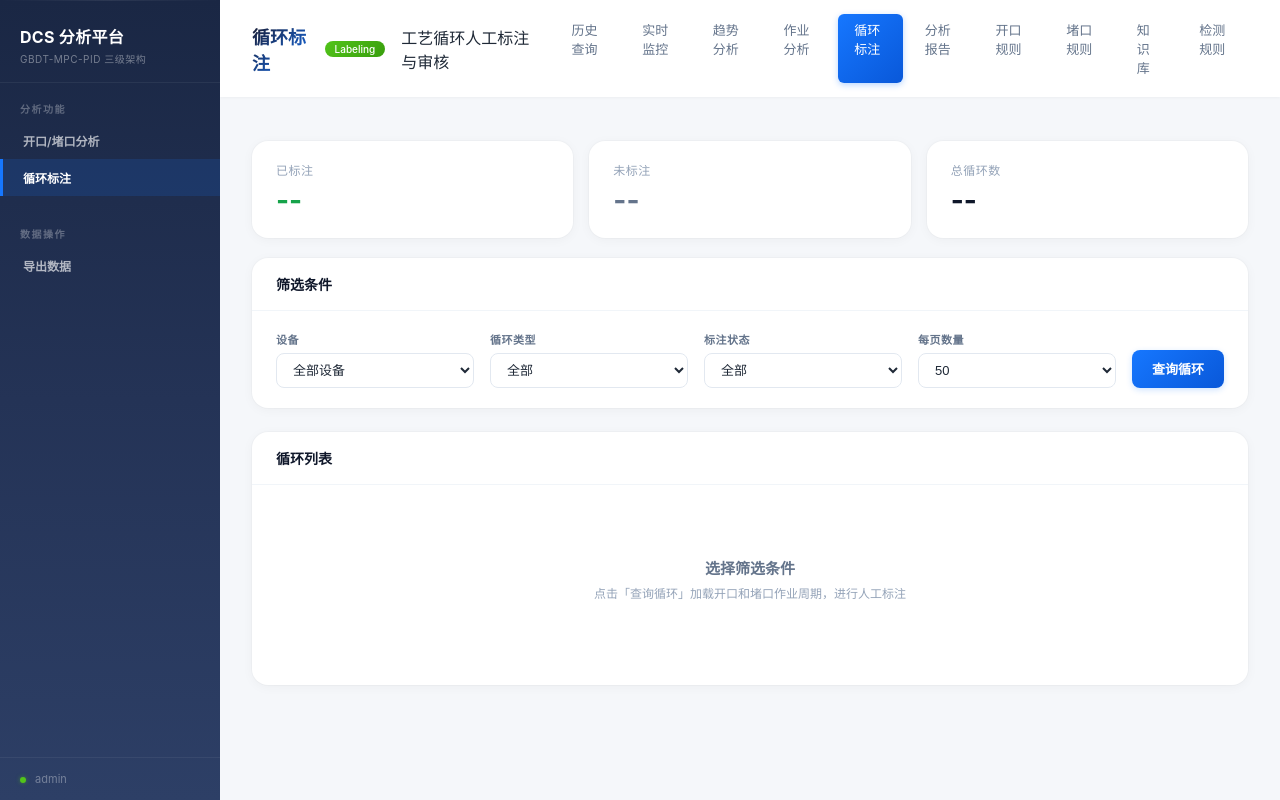
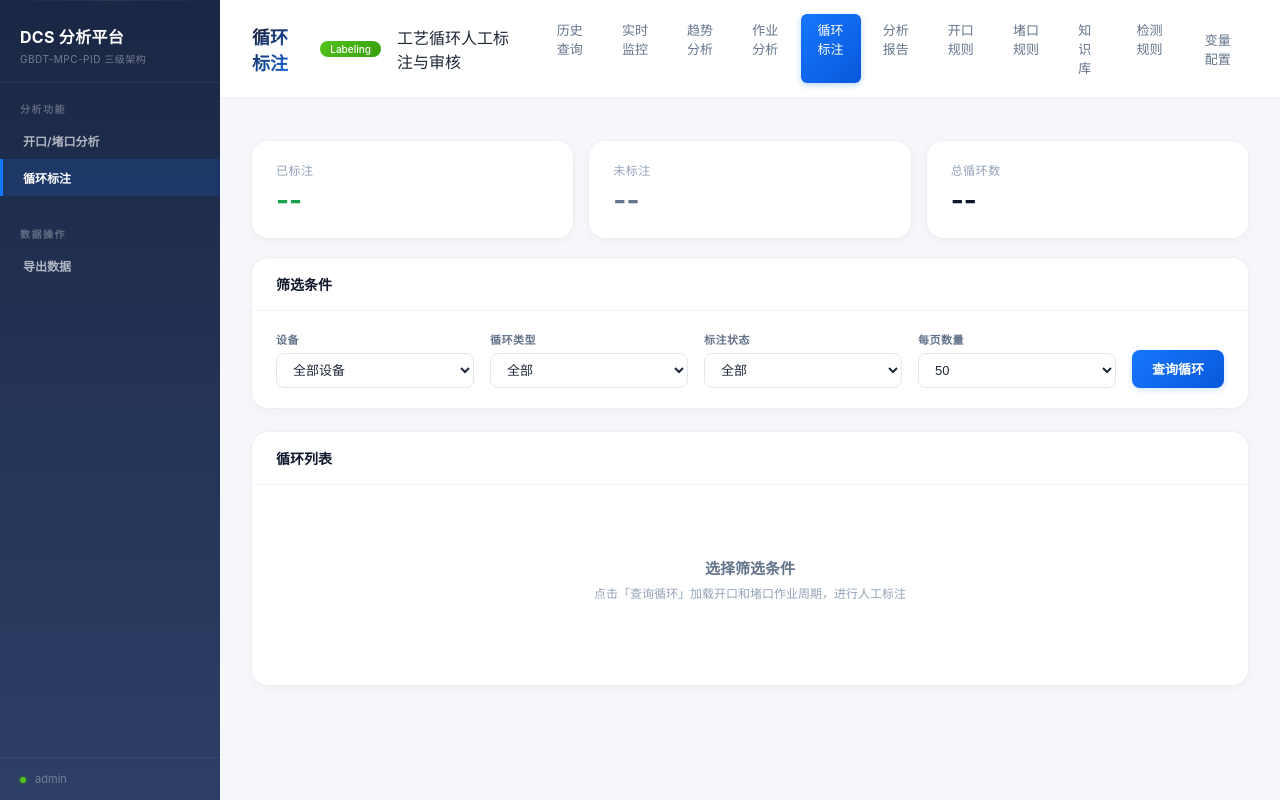
Before and after one commit to 757846197/dcs-viewer, a Flask app: page /labeling in a window 1280 px wide. Run offline with Flask 3, Linux system fonts and the light colour scheme; the visitor is signed in with stand-in values (Sample User, id 1).

Commit message:
feat: 所有页面侧边栏添加「变量配置」导航入口
  在首页/作业分析/趋势分析/实时监控/循环标注/分析报告
  的侧边栏中，检测规则后面统一添加 variable-config 入口

```diff
--- a/dcs_viewer/analysis_new.html
+++ b/dcs_viewer/analysis_new.html
@@ -116,6 +116,7 @@ tr:hover { background: #f8fafc; }
         <a class="nav-item" href="/realtime">实时监控</a>
         <a class="nav-item" href="/trend">趋势分析</a>
         <a class="nav-item active" href="/analysis">作业分析</a>
+        <a class="nav-item" href="/variable-config">变量配置</a>
     </div>
 
     <div class="nav-section">
--- a/dcs_viewer/templates/analysis.html
+++ b/dcs_viewer/templates/analysis.html
@@ -192,6 +192,7 @@ tr:hover { background: #f8fafc; }
             <a href="/rules/plugging">堵口规则</a>
             <a href="/knowledge-base">知识库</a>
             <a href="/detect-config">检测规则</a>
+            <a class="nav-item" href="/variable-config">变量配置</a>
         </div>
     </div>
 
--- a/dcs_viewer/templates/index.html
+++ b/dcs_viewer/templates/index.html
@@ -218,6 +218,7 @@ body { font-family: -apple-system, BlinkMacSystemFont, "Segoe UI", Roboto, "Ping
             <a href="/rules/plugging">堵口规则</a>
             <a href="/knowledge-base">知识库</a>
             <a href="/detect-config">检测规则</a>
+            <a class="nav-item" href="/variable-config">变量配置</a>
         </div>
     </div>
 
--- a/dcs_viewer/templates/labeling.html
+++ b/dcs_viewer/templates/labeling.html
@@ -188,6 +188,7 @@ tr.row-labeled { background: #f0fdf4; }
             <a href="/rules/plugging">堵口规则</a>
             <a href="/knowledge-base">知识库</a>
             <a href="/detect-config">检测规则</a>
+            <a class="nav-item" href="/variable-config">变量配置</a>
         </div>
     </div>
 
--- a/dcs_viewer/templates/realtime.html
+++ b/dcs_viewer/templates/realtime.html
@@ -159,6 +159,7 @@ body { font-family: -apple-system, BlinkMacSystemFont, "Segoe UI", Roboto, "Ping
             <a href="/rules/plugging">堵口规则</a>
             <a href="/knowledge-base">知识库</a>
             <a href="/detect-config">检测规则</a>
+            <a class="nav-item" href="/variable-config">变量配置</a>
         </div>
     </div>
 
--- a/dcs_viewer/templates/report.html
+++ b/dcs_viewer/templates/report.html
@@ -74,6 +74,7 @@ body{font-family:-apple-system,BlinkMacSystemFont,"Segoe UI",Roboto,"PingFang SC
 <div class="nav-links">
 <a href="/">历史查询</a><a href="/realtime">实时监控</a><a href="/trend">趋势分析</a><a href="/analysis">作业分析</a><a href="/labeling">循环标注</a><a href="/report" class="active">分析报告</a><a href="/rules/opening">开口规则</a><a href="/rules/plugging">堵口规则</a><a href="/knowledge-base">知识库</a>
             <a href="/detect-config">检测规则</a>
+            <a class="nav-item" href="/variable-config">变量配置</a>
 </div>
 </div>
 <div class="container">
--- a/dcs_viewer/templates/trend.html
+++ b/dcs_viewer/templates/trend.html
@@ -134,6 +134,7 @@ body { font-family: -apple-system, BlinkMacSystemFont, "Segoe UI", Roboto, "Ping
             <a href="/rules/plugging">堵口规则</a>
             <a href="/knowledge-base">知识库</a>
             <a href="/detect-config">检测规则</a>
+            <a class="nav-item" href="/variable-config">变量配置</a>
         </div>
     </div>
 
```
